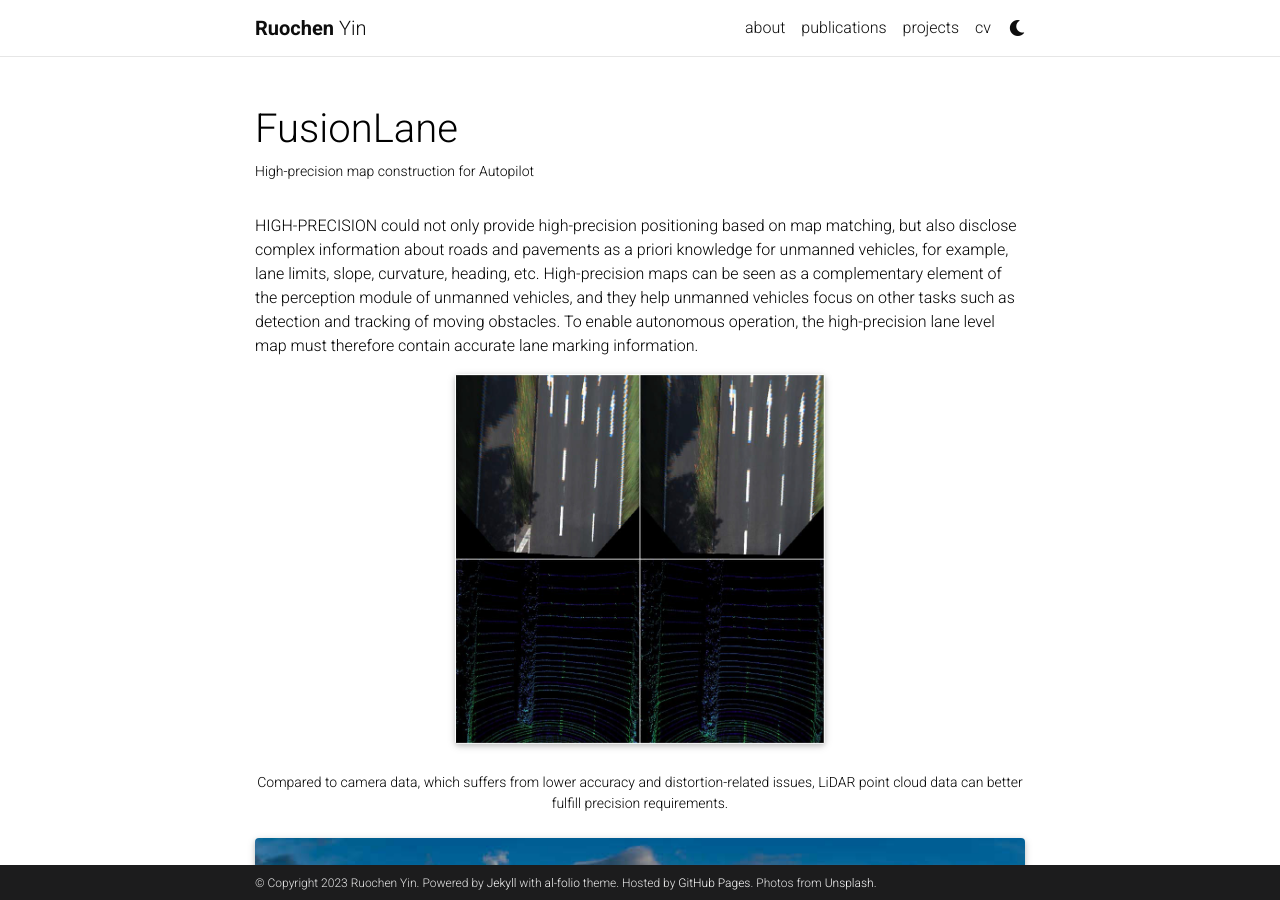
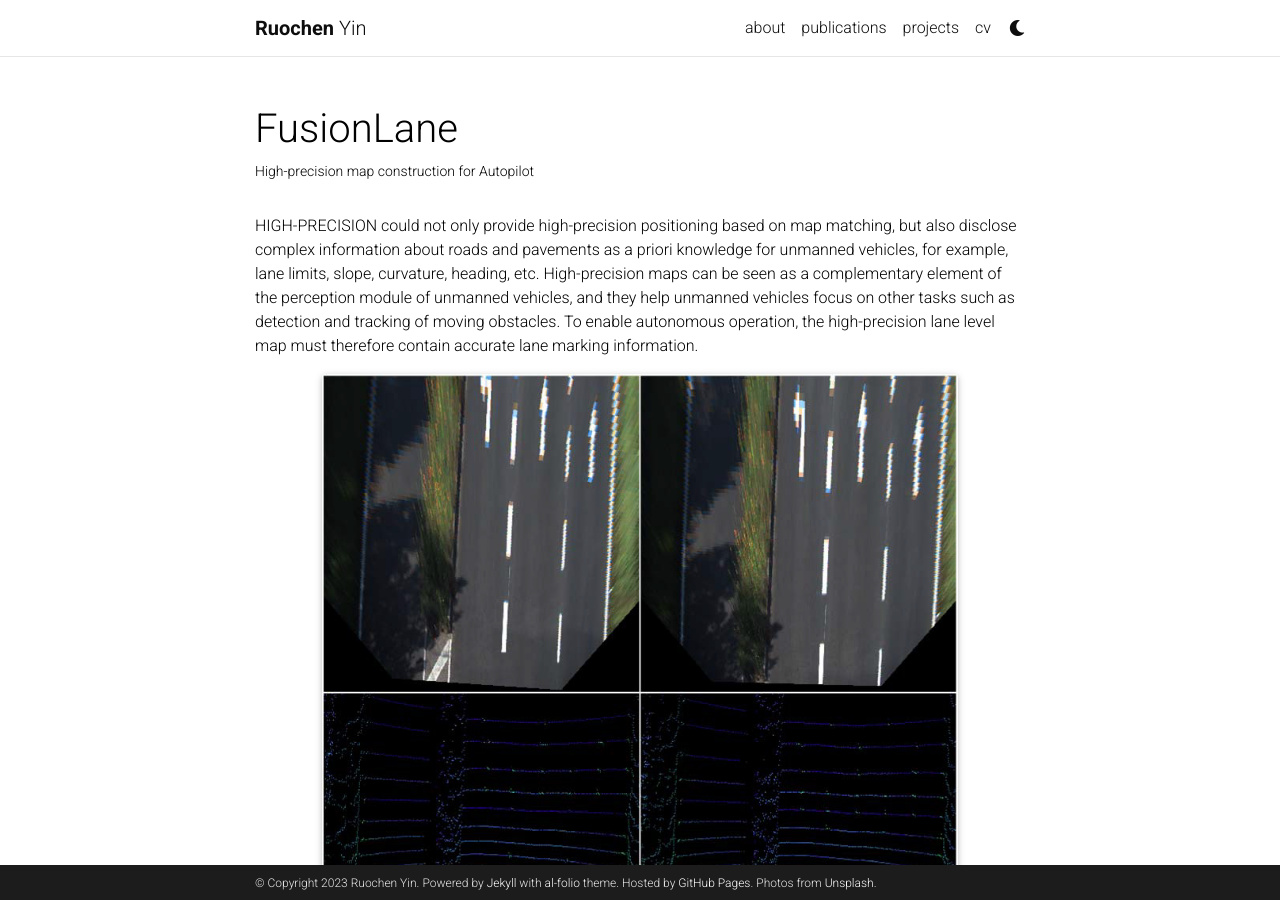
Before and after one commit to rolandying/rolandying.github.io, a Jekyll site: the page built from _projects/1_project.md, in a window 1280 px wide and 900 px high. Built offline with Jekyll 4.4.1, drawn with Linux system fonts in a browser that asks for light colours; comment, search, counter and statistics services are not loaded; a style sheet for code colours, icons or effects is not loaded.

Commit message:
Update 1_project.md

```diff
--- a/_projects/1_project.md
+++ b/_projects/1_project.md
@@ -11,7 +11,7 @@ HIGH-PRECISION could not only provide high-precision positioning based on map ma
 
 
 <div class="row justify-content-sm-center">
-    <div class="col-6">
+    <div class="col-10">
         {% include figure.html path="assets/img/p1.jpg" title="example image" class="img-fluid rounded z-depth-1" %}
     </div>
 </div>
```
